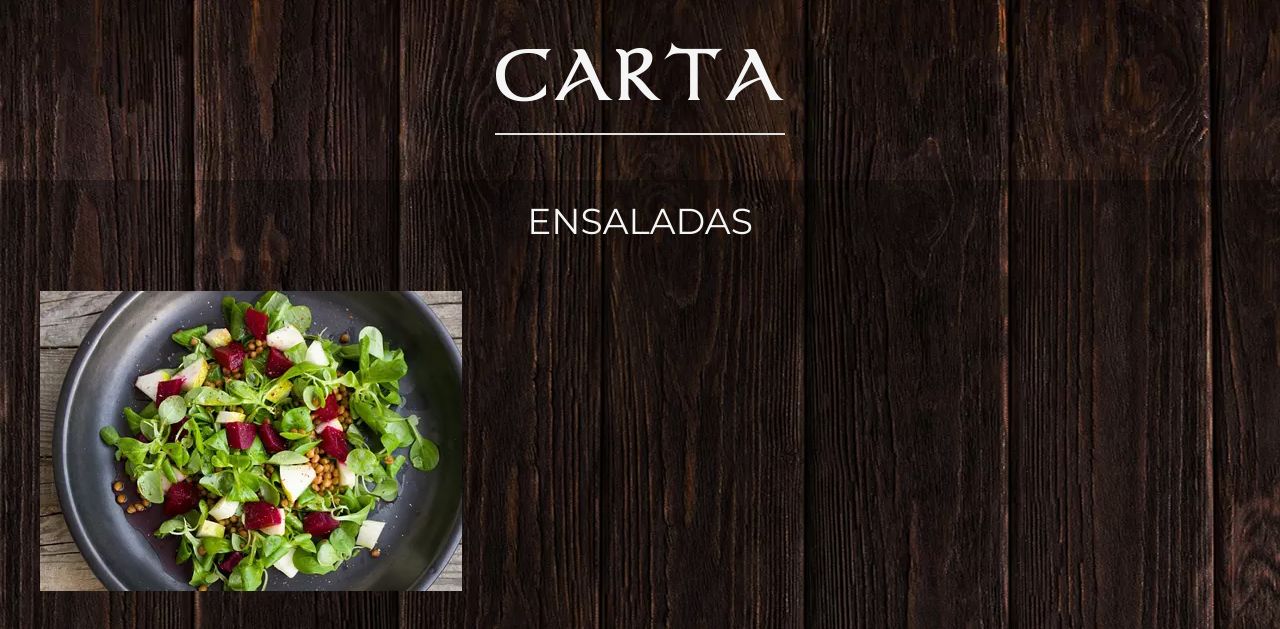
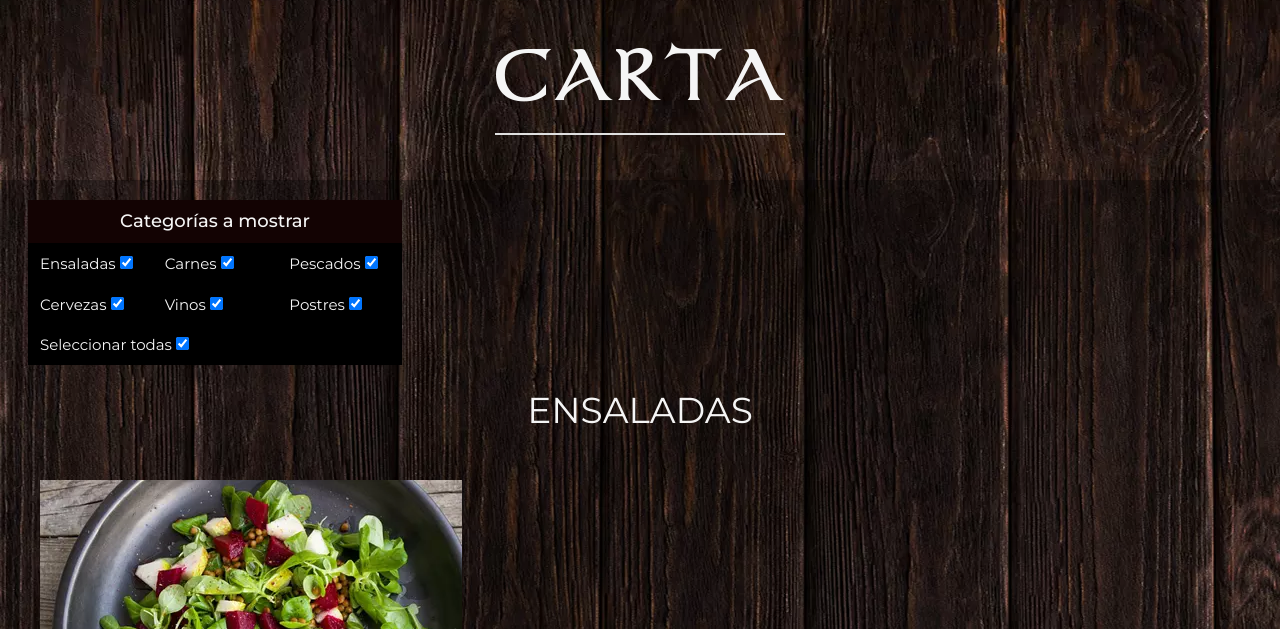
Before and after one commit to hector-alcaide/restauranteCasaAlcaide, a PHP site: template views/menus.php in a window 1280 px wide. Shown: the part 205-834 px from the top of the page. Run offline with PHP 8.4, Linux system fonts and the light colour scheme; the template is opened without the code that fills it, so the values that code supplies are empty; some libraries are stand-ins or nearby versions.

Commit message:
añadir filtro mostrar productos por categorias

```diff
--- a/assets/css/style.css
+++ b/assets/css/style.css
@@ -859,3 +859,19 @@ select option {
 .review-bloque p {
     font-size: 16px;
 }
+
+.categorias_mostrar{
+    width: 350px;
+    margin-left: 40px;
+}
+
+.categorias_mostrar p{
+    font-size: 18px;
+    font-family: montserrat-medium;
+}
+
+.categorias_mostrar label{
+    font-family: montserrat-regular;
+    font-size: 15px;
+    color: #F5F5F5;
+}
--- a/controllers/menus.php
+++ b/controllers/menus.php
@@ -6,6 +6,10 @@ class menus
         //Carga archivos necesarios para utilizar en las vistas
         require_once("controllers/helpers/common_helper.php");
         require_once("models/ProductDAO.php");
+
+        $scripts_array = [
+            '<script src="../../assets/js/menus.js"></script>'
+        ];
 
         //carga vistas
         require_once('views/templates/header.php');
--- a/views/menus.php
+++ b/views/menus.php
@@ -1,6 +1,68 @@
 <div class="contenedor bg-image1">
   <h1>CARTA</h1>
   <section class="contentPage">
+    <section class="categorias_mostrar pb-4">
+      <div class="row bg-color2">
+        <div class="col-lg-12">
+          <p class="py-1 my-1">Categorías a mostrar</p>
+        </div>
+      </div>
+      <div class="row text-left">
+        <div class="col-lg-12 bg-color3">
+            <div class="row py-2">
+              <div class="col-lg-4">
+                <label for="ensaladas_input">
+                  Ensaladas
+                </label>
+                <input type="checkbox" id="ensaladas_input" checked>
+              </div>
+              <div class="col-lg-4">
+                <label for="carnes_input">
+                  Carnes
+                </label>
+                <input type="checkbox" id="carnes_input" checked>
+              </div>
+              <div class="col-lg-4">
+                <label for="pescados_input">
+                  Pescados
+                </label>
+                <input type="checkbox" id="pescados_input" checked>
+              </div>
+            </div>
+            <div class="row py-2">
+              <div class="col-lg-4">
+                <label for="cervezas_input">
+                  Cervezas
+                </label>
+                <input type="checkbox" id="cervezas_input" checked>
+              </div>
+              <div class="col-lg-4">
+                <label for="vinos_input">
+                  Vinos
+                </label>
+                <input type="checkbox" id="vinos_input" checked>
+              </div>
+              <div class="col-lg-4">
+                <label for="postres_input">
+                  Postres
+                </label>
+                <input type="checkbox" id="postres_input" checked>
+              </div>
+            </div>
+            <div class="row py-2">
+              <div class="col-lg-6">
+                <label for="todos_input">
+                  Seleccionar todas
+                </label>
+                <input type="checkbox" id="todos_input" checked>
+              </div>
+              <div class="col-lg-6">
+              </div>
+            </div>
+        </div>
+      </div>
+
+    </section>
     <section class="border-2 border-bottom px-4" id="ensaladas">
       <h2>ENSALADAS</h2>
       <div class="d-flex justify-content-around py-4">
```
Also changed, not shown: assets/js/menus.js (added, +68 -0 lines).
